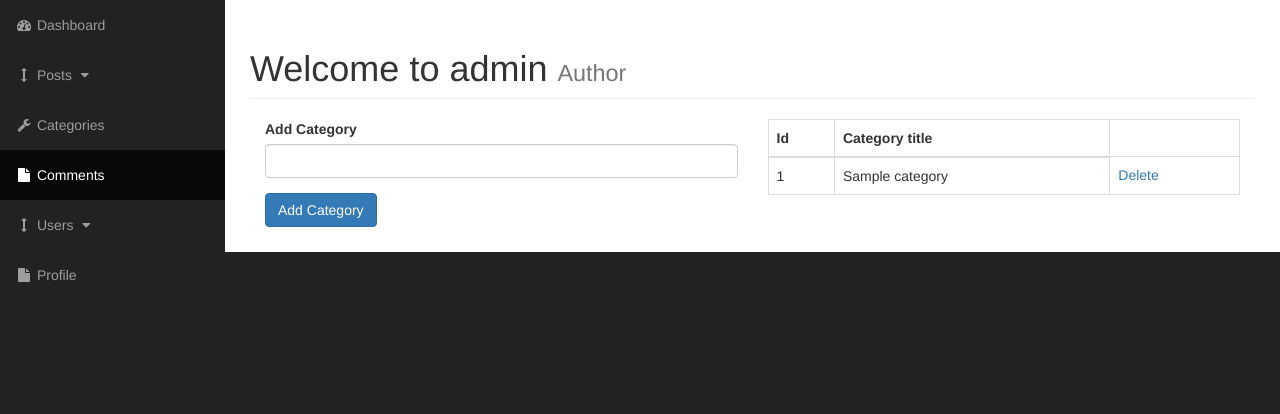
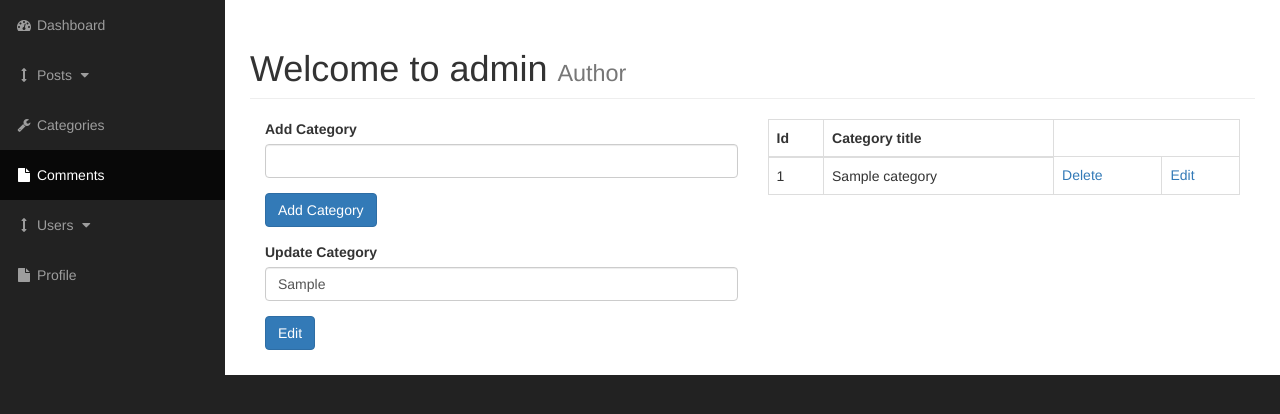
Before and after one commit to micos7/CMS, a PHP site: page /admin/categories.php?edit=1 in a window 1280 px wide. Shown: the part 51-465 px from the top of the page. Run offline with PHP 8.4, Linux system fonts and the light colour scheme; tables that the repository leaves empty or names only in its code hold one stand-in row (values such as "Sample post").

Commit message:
Editing categories

```diff
--- a/admin/categories.php
+++ b/admin/categories.php
@@ -39,7 +39,7 @@
 
 
                         <form method="post">
-                            <div class="form-group" method="post">
+                            <div class="form-group">
                             <label for="cat_title">Add Category</label>
                             <input type="text" name="cat_title" class="form-control" >
                             </div>
@@ -47,6 +47,13 @@
                             <input class="btn btn-primary" type="submit" name="submit" value="Add Category">
                             </div>
                         </form>
+                        <?php
+                        if(isset($_GET['edit'])){
+                            include('includes/update_categories.php');
+                        }
+
+                        ?>
+
                         </div>
 
                         <div class="col-xs-6">
@@ -74,6 +81,7 @@
                             echo "<td>{$cat_id}</td>";
                             echo "<td>{$cat_title}</td>";
                             echo "<td><a href='categories.php?delete={$cat_id}'>Delete</a></td>";
+                            echo "<td><a href='categories.php?edit={$cat_id}'>Edit</a></td>";
                             echo "</tr>";
                             }
                             ?>
@@ -83,7 +91,7 @@
                              if(isset($_GET['delete'])){
                                  $del_cat_id = $_GET['delete'];
                                  $dst = $connection->prepare("DELETE FROM categories WHERE cat_id=?");
-                                $dst->bind_param("s", $del_cat_id);
+                                $dst->bind_param("i", $del_cat_id);
                                 $dst->execute();
                                 if(!$dst){
                                     printf("Error: %s.\n", $dst->error);
--- /dev/null
+++ b/admin/includes/update_categories.php
@@ -0,0 +1,46 @@
+<form method="post">
+                            <div class="form-group">
+                            <label for="cat_title">Update Category</label>
+                            <?php
+                            //Edit categories
+
+                            if(isset($_GET['edit'])){
+                                $edit_cat_id = $_GET['edit'];
+                                $est = $connection->prepare("SELECT * FROM categories WHERE cat_id=?");
+                                $est->bind_param("s", $edit_cat_id);
+                                $est->execute();
+                                $edit_val = $est->get_result();
+                                if(!$est){
+                                    printf("Error: %s.\n", $est->error);
+                                }
+                                while($row = $edit_val->fetch_assoc()){
+                                    $cat_id = $row['cat_id'];
+                                    $cat_title = $row['cat_title'];
+                                ?>
+
+                                <input value = <?php echo "$cat_title ? $cat_title : ''" ?> type="text" name="cat_title" class="form-control" >
+
+
+                            <?php } } ?>
+
+                            <?php
+                            //Update categories
+                            if(isset($_POST['update_category'])){
+                                $get_cat_id = $_GET['edit'];
+                                $update_cat = $_POST['cat_title'];
+                                $dst = $connection->prepare("UPDATE categories SET cat_title=? WHERE cat_id=?");
+                                $dst->bind_param("si", $update_cat,$get_cat_id);
+                                $dst->execute();
+                                if(!$dst){
+                                    printf("Error: %s.\n", $dst->error);
+                                }
+                                header('Location: categories.php');
+                             }
+
+                             ?>
+
+                            </div>
+                            <div class="form-group">
+                            <input class="btn btn-primary" type="submit" name="update_category" value="Edit">
+                            </div>
+                        </form>
```
